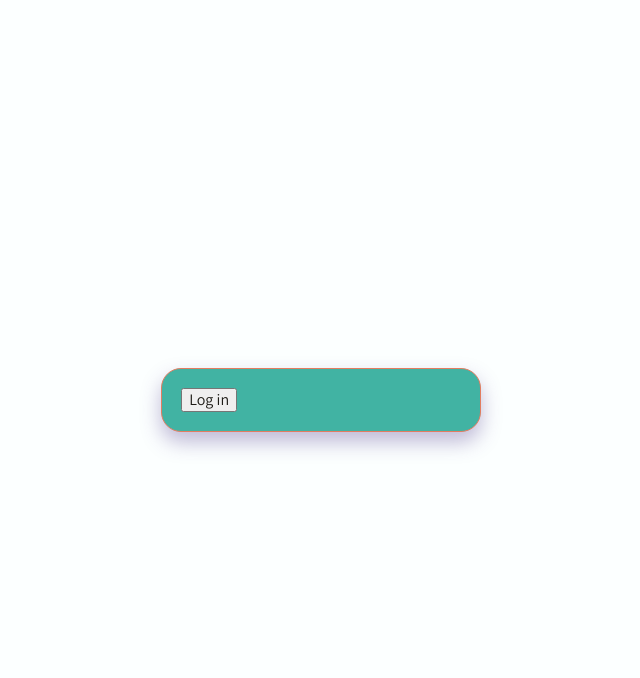
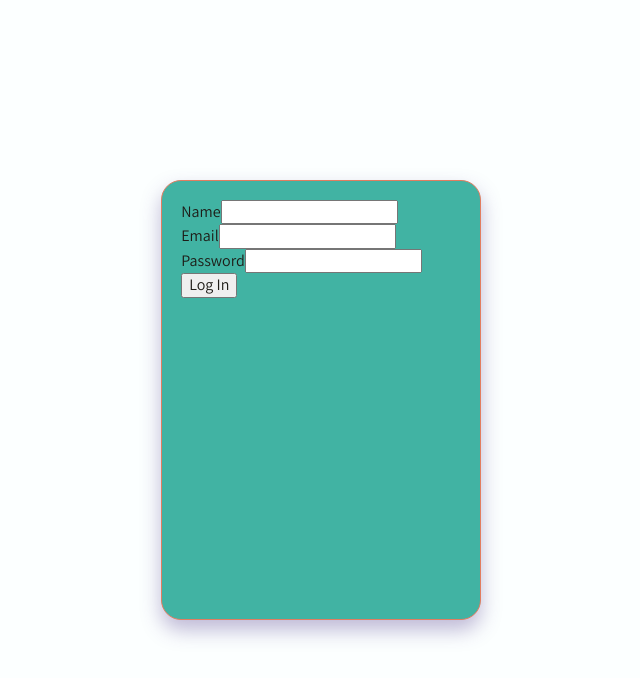
Before and after one commit to neil-berg/sequence, a React app: page / in a window 1280 px wide. Both pictures are taken after a click on the button "Get Started". Shown: the top 678 px of the page, without its empty margins (319-959 px from the left). Built offline with nearby package versions, Linux system fonts and the light colour scheme.

Commit message:
wip: initial redux setup

```diff
--- a/package.json
+++ b/package.json
@@ -41,6 +41,7 @@
         "nodemon": "^2.0.2",
         "prettier": "^1.19.1",
         "react-hot-loader": "^4.12.18",
+        "redux-devtools-extension": "^2.13.8",
         "style-loader": "^1.0.1",
         "url-loader": "^3.0.0",
         "webpack": "^4.41.2",
@@ -49,6 +50,7 @@
     },
     "dependencies": {
         "@koa/cors": "^2.2.3",
+        "@reduxjs/toolkit": "^1.2.3",
         "axios": "^0.19.0",
         "dotenv-webpack": "^1.7.0",
         "jsonwebtoken": "^8.5.1",
@@ -64,8 +66,11 @@
         "pg": "^7.14.0",
         "react": "^16.12.0",
         "react-dom": "^16.12.0",
+        "react-redux": "^7.1.3",
         "react-router-dom": "^5.1.2",
         "react-spring": "^8.0.27",
+        "redux": "^4.0.5",
+        "redux-thunk": "^2.3.0",
         "styled-components": "^4.4.1"
     },
     "engines": {
--- a/src/client/components/modal/AuthModal.js
+++ b/src/client/components/modal/AuthModal.js
@@ -1,8 +1,14 @@
 import React from 'react';
 import styled from 'styled-components';
 import { animated, useTransition } from 'react-spring';
+import { useDispatch } from 'react-redux';
+
+import { setUser, setEmail } from '../user/user.redux';
+import { LoginForm } from '../user/LoginForm';
 
 export const AuthModal = ({ showAuthModal, setShowAuthModal }) => {
+    const dispatch = useDispatch();
+
     const backdropTransition = useTransition(showAuthModal, null, {
         from: { opacity: 0 },
         enter: { opacity: 1 },
@@ -14,6 +20,20 @@ export const AuthModal = ({ showAuthModal, setShowAuthModal }) => {
         enter: { opacity: 1, transform: `translateY(0)` },
         leave: { opacity: 0, transform: `translateY(-100px)` }
     });
+
+    const handleClick = () => {
+        const testUser = {
+            _id: 100,
+            name: 'Don Draper',
+            username: 'Don',
+            email: 'don@demo.com'
+        };
+        dispatch(setUser(testUser));
+    };
+
+    const handleOtherClick = () => {
+        dispatch(setEmail('sample@demo.com'));
+    };
 
     return (
         <Container>
@@ -41,7 +61,7 @@ export const AuthModal = ({ showAuthModal, setShowAuthModal }) => {
                                                 key={key}
                                                 style={animation}
                                             >
-                                                <button>Log in</button>
+                                                <LoginForm />
                                             </animated.div>
                                         )
                                     );
@@ -70,14 +90,12 @@ const Container = styled.div`
         z-index: 3;
     }
     .card {
-        position: relative;
         border-radius: 20px;
         border: 1px var(--burntorange) solid;
         box-shadow: 0px 10px 20px rgba(76, 54, 138, 0.35);
         padding: 1.2rem;
         width: 320px;
-        height: '425px';
+        min-height: 425px;
         background: var(--green);
-        transition: height ease 0.2s;
     }
 `;
--- /dev/null
+++ b/src/client/components/user/LoginForm.js
@@ -0,0 +1,85 @@
+/* eslint-disable no-useless-escape */
+/* eslint-disable prettier/prettier */
+import React, { useState } from 'react';
+import { useDispatch } from 'react-redux';
+import axios from 'axios';
+import styled from 'styled-components';
+
+import { setUser } from './user.redux';
+
+export const LoginForm = () => {
+    const dispatch = useDispatch();
+    const [loginType, setLoginType] = useState('login');
+    const [userDetails, setUserDetails] = useState({
+        name: '',
+        username: '',
+        email: '',
+        password: ''
+    });
+    const handleSubmit = e => {
+        e.preventDefault();
+        dispatch(setUser(userDetails));
+
+    };
+    const renderFormFields = () => {
+        const fields = [
+            {
+                id: 'name',
+                label: 'Name',
+                type: 'text',
+                required: true,
+                autoComplete: 'on',
+                pattern: "^[a-zA-Z'\s].{2,}",
+                title:
+                    'Must contain only letters, spaces, or apostrophes and be at least 2 characters long.'
+            },
+            {
+                id: 'email',
+                label: 'Email',
+                type: 'email',
+                required: true,
+                autoComplete: 'on'
+            },
+            {
+                id: 'password',
+                label: 'Password',
+                type: 'password',
+                required: true,
+                autoComplete: 'on',
+                pattern: '(?=.*d)(?=.*[~`!@#$%^*()+=_-{}|:;”’?/<>,.]).{8,}',
+                title:
+                    'Must be at least 8 characters long and contain at least one number and one special characer'
+            }
+        ];
+        return fields.map(({ id, label, type, ...props }) => (
+            <div key={id}>
+                <label htmlFor={id}>{label}</label>
+                <input
+                    type={type}
+                    name={id}
+                    id={id}
+                    value={userDetails[id]}
+                    required={props.required}
+                    autoComplete={props.autoComplete}
+                    pattern={(props.pattern && props.pattern) || null}
+                    title={(props.title && props.title) || null}
+                    onChange={e =>
+                        setUserDetails({ ...userDetails, [id]: e.target.value })
+                    }
+                />
+            </div>
+        ));
+    };
+
+    return (
+        <Form onSubmit={e => handleSubmit(e)}>
+            {renderFormFields()}
+            <button>Log In</button>
+        </Form>
+    );
+};
+
+export const Form = styled.form`
+    height: 400px;
+    width: 500px;
+`;
--- /dev/null
+++ b/src/client/components/user/user.redux.js
@@ -0,0 +1,27 @@
+import { createReducer } from '@reduxjs/toolkit';
+
+export const userInitialState = {
+    name: '',
+    username: '',
+    email: '',
+    password: ''
+};
+
+export const setUser = user => ({
+    type: 'user/add',
+    user
+});
+
+export const setEmail = email => (dispatch, getState) => {
+    const { _id } = getState().user;
+    const newEmail = _id === 100 ? 'betty@demo.com' : email;
+    dispatch({
+        type: 'user/setEmail',
+        email: newEmail
+    });
+};
+
+export const userReducer = createReducer(userInitialState, {
+    'user/add': (state, action) => ({ ...state, ...action.user }),
+    'user/setEmail': (state, action) => ({ ...state, email: action.email })
+});
--- a/src/client/index.js
+++ b/src/client/index.js
@@ -1,7 +1,14 @@
 /* global document */
 import React from 'react';
 import ReactDOM from 'react-dom';
+import { Provider } from 'react-redux';
 
 import { App } from './App';
+import { store } from './redux/store';
 
-ReactDOM.render(<App />, document.getElementById('app'));
+ReactDOM.render(
+    <Provider store={store}>
+        <App />
+    </Provider>,
+    document.getElementById('app')
+);
--- /dev/null
+++ b/src/client/redux/store.js
@@ -0,0 +1,14 @@
+import { combineReducers, createStore, applyMiddleware } from 'redux';
+import thunk from 'redux-thunk';
+import { composeWithDevTools } from 'redux-devtools-extension';
+
+import { userReducer } from '@components/user/user.redux';
+
+const rootReducer = combineReducers({
+    user: userReducer
+});
+
+export const store = createStore(
+    rootReducer,
+    composeWithDevTools(applyMiddleware(thunk))
+);
```
Also changed, not shown: src/client/components/User/Signup.js (deleted, +0 -58 lines), 2 other files (tests, documents, lock files or other folders).
